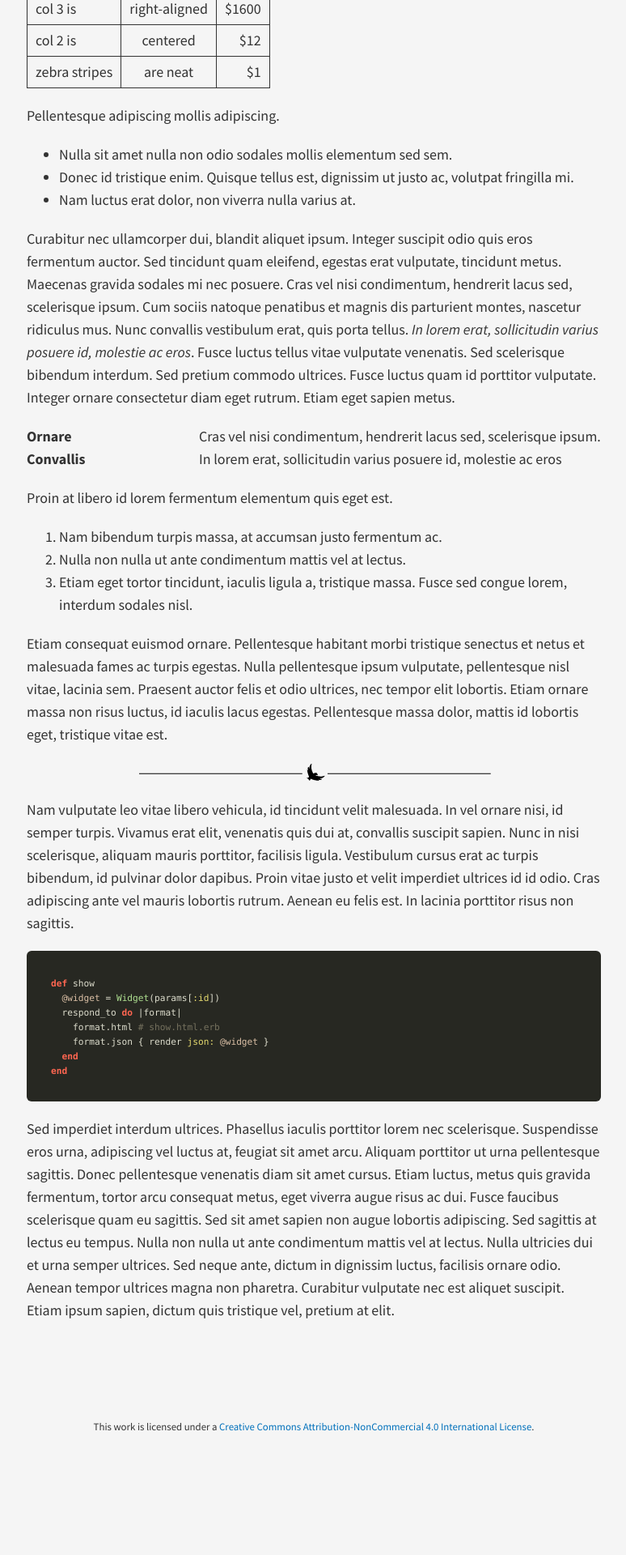
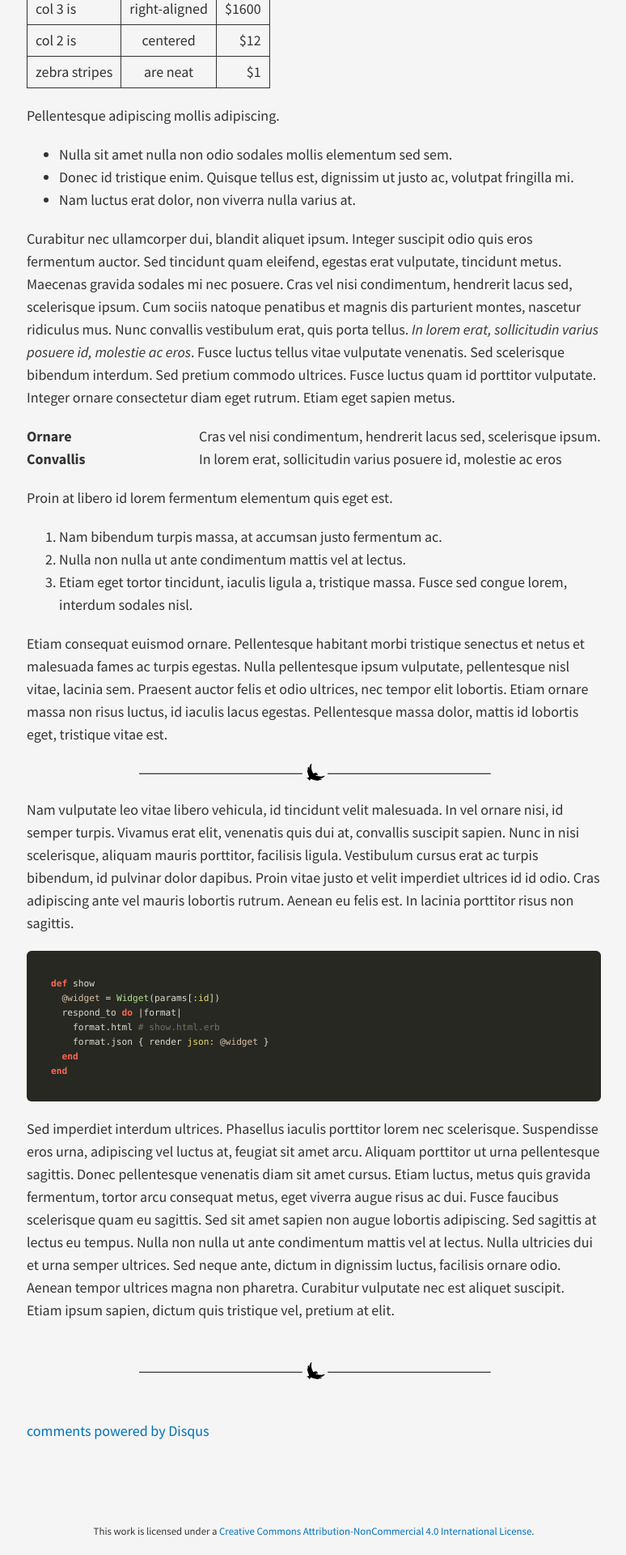
Before and after one commit to ycswaves/blog, a Jekyll site: the page built from _posts/2014-03-07-demo-post.md, in a window 1280 px wide. Shown: the part 1004-2924 px from the top of the page at 81% size, without its empty margins (252-1026 px from the left). Built offline with Jekyll 4.4.1, drawn with Linux system fonts in a browser that asks for light colours; nearby versions of some CDN libraries; Markdown is read by kramdown in place of the engine named in the settings; comment, search, counter and statistics services are not loaded; before the commit the page ends 2795 px from its top, so only the background shows below that.

Commit message:
add discus

```diff
--- a/_data/brume.yml
+++ b/_data/brume.yml
@@ -1,3 +1,3 @@
-name: My little notebook
+name: My Little Notebook
 author: Cheshire Yi
 description: Guns for show, knives for a pro
--- /dev/null
+++ b/_includes/disqus_comment.html
@@ -0,0 +1,14 @@
+<div id="disqus_thread"></div>
+<script type="text/javascript">
+    /* * * CONFIGURATION VARIABLES: EDIT BEFORE PASTING INTO YOUR WEBPAGE * * */
+    var disqus_shortname = 'ycswaves'; // required: replace example with your forum shortname
+
+    /* * * DON'T EDIT BELOW THIS LINE * * */
+    (function() {
+        var dsq = document.createElement('script'); dsq.type = 'text/javascript'; dsq.async = true;
+        dsq.src = '//' + disqus_shortname + '.disqus.com/embed.js';
+        (document.getElementsByTagName('head')[0] || document.getElementsByTagName('body')[0]).appendChild(dsq);
+    })();
+</script>
+<noscript>Please enable JavaScript to view the <a href="http://disqus.com/?ref_noscript">comments powered by Disqus.</a></noscript>
+<a href="http://disqus.com" class="dsq-brlink">comments powered by <span class="logo-disqus">Disqus</span></a>
--- a/_layouts/post.html
+++ b/_layouts/post.html
@@ -7,4 +8,9 @@
   <h2>{{ page.title }}</h2>
 
   {{ content }}
+
+  <br>
+  <hr>
+  <br>
+  {% include disqus_comment.html  %}
 </article>
--- a/public/css/main.css
+++ b/public/css/main.css
@@ -389,7 +389,7 @@
 hr {
   border: 0;
   height: 25px;
-  background: url(/public/images/eagle.png) center center no-repeat; }
+  background: url(/blog/public/images/eagle.png) center center no-repeat; }
 
 code {
   font-family: Consolas, "Liberation Mono", Courier, monospace;
--- a/public/css/main.scss
+++ b/public/css/main.scss
@@ -62,7 +62,7 @@
 hr {
   border : 0;
   height: 25px;
-  background : url(/public/images/eagle.png) center center no-repeat;
+  background : url(/blog/public/images/eagle.png) center center no-repeat;
 }
 
 code {
```
Also changed, not shown: other parts of _layouts/post.html (+1 -0 lines), about/index.md (+3 -1 lines).
